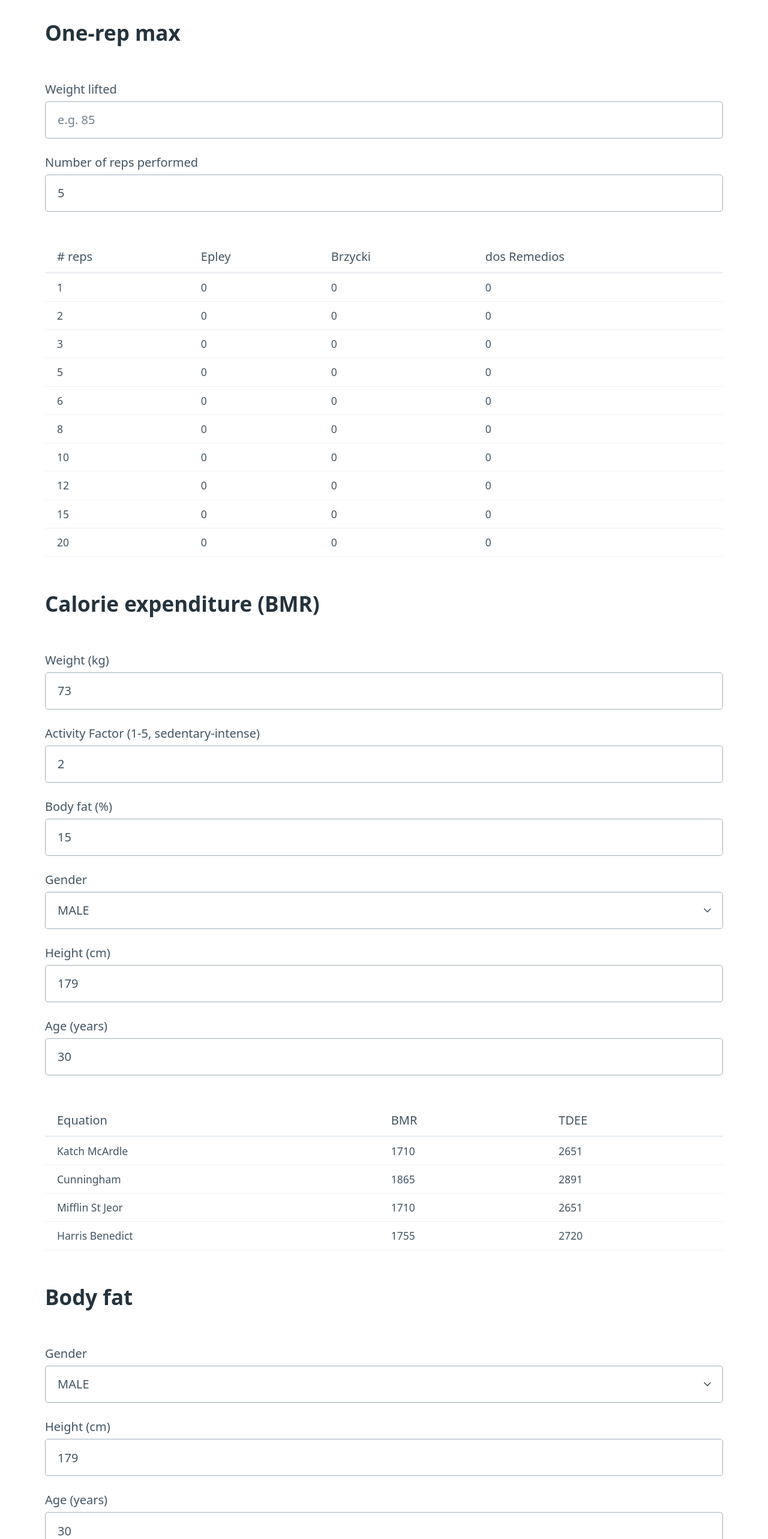
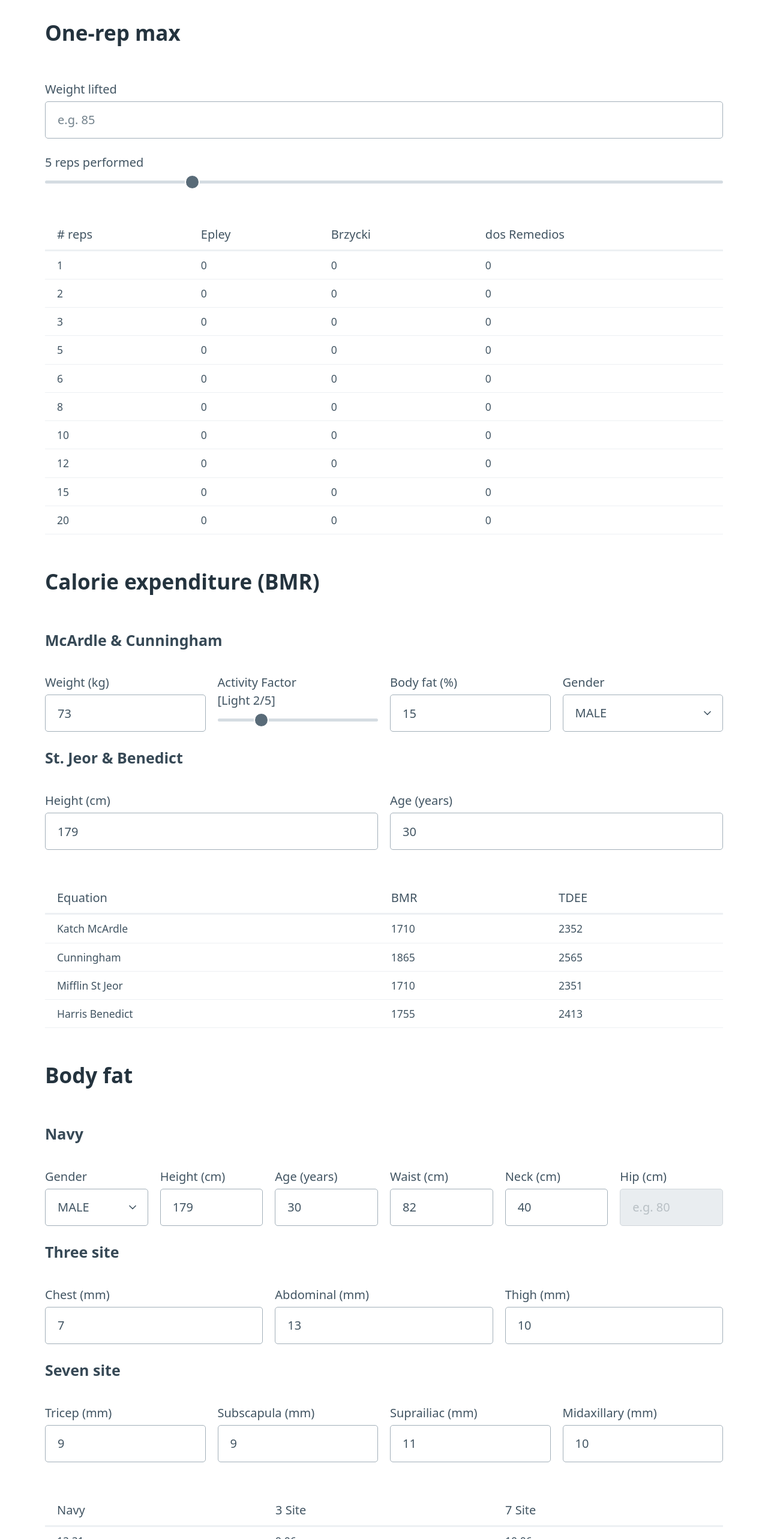
Before and after one commit to nutratech/web.2023, a SvelteKit app: page /calculators in a window 1280 px wide. Shown: the part 234-2800 px from the top of the page at 60% size. Built offline with nearby package versions, Linux system fonts and the light colour scheme.

Commit message:
UI enhancements, fix activityLevel offset by 1 bug
fix editorconfig: tabs js/ts

bump version 0.3.1

```diff
--- a/package.json
+++ b/package.json
@@ -1,6 +1,6 @@
 {
 	"name": "nutra-web",
-	"version": "0.3.0",
+	"version": "0.3.1",
 	"private": true,
 	"scripts": {
 		"dev": "vite dev",
--- a/src/routes/calculators/+page.svelte
+++ b/src/routes/calculators/+page.svelte
@@ -45,6 +45,14 @@
 	let bmrTableData: (number | string)[][] = [];
 
 	let bmrActivityLevel = 2;
+	let bmrActivityLevelStrDict: Record<number, string> = {
+		1: 'Sedentary 1/5',
+		2: 'Light 2/5',
+		3: 'Moderate 3/5',
+		4: 'High 4/5',
+		5: 'Extreme 5/5'
+	};
+
 	let bmrWeight: number | null = 73;
 	let bmrBodyFat: number | null = 15;
 	let gender = 'MALE';
@@ -52,6 +60,7 @@
 	let age: number | null = 30;
 
 	function updateTableBmr() {
+		console.info(bmrActivityLevel);
 		// two required fields for all 4 calculators
 		if (bmrWeight != null && bmrBodyFat != null) {
 			// attempt to calculate
@@ -156,12 +165,11 @@
 			/>
 		</label>
 		<label
-			>Number of reps performed
+			>{ormRepsPerformed} reps performed
 			<input
-				type="number"
+				type="range"
 				min="1"
 				max="20"
-				placeholder="Reps performed, e.g. 10"
 				bind:value={ormRepsPerformed}
 				on:input={updateTable1RM}
 			/>
@@ -194,6 +202,9 @@
 	<!--~~~~~~~~~~~~~~~~~~~~~~~~~~~~~~~~~~~~~~~~~~~~~~~~~~~~~~~~~~~~~~~~-->
 	<h2>Calorie expenditure (BMR)</h2>
 	<form>
+		<!-- McArdle & Cunningham -->
+		<h4>McArdle & Cunningham</h4>
+		<div class="grid">
 			<label>
 				Weight (kg)
 				<input
@@ -205,17 +216,18 @@
 					on:input={updateTableBmr}
 				/>
 			</label>
+			<!-- TODO: tooltip showing info on different levels -->
 			<label>
-			Activity Factor (1-5, sedentary-intense)
+				Activity Factor<br />[{bmrActivityLevelStrDict[bmrActivityLevel]}]
 				<input
-				type="number"
+					type="range"
 					min="1"
 					max="5"
-				placeholder="value from 1 to 5"
 					bind:value={bmrActivityLevel}
 					on:input={updateTableBmr}
 				/>
 			</label>
+
 			<label>
 				Body fat (%)
 				<input
@@ -234,6 +246,11 @@
 					<option>FEMALE</option>
 				</select>
 			</label>
+		</div>
+
+		<!-- St. Jeor & Benedict -->
+		<h4>St. Jeor & Benedict</h4>
+		<div class="grid">
 			<label>
 				Height (cm)
 				<input
@@ -256,6 +273,7 @@
 					on:input={updateTableBmr}
 				/>
 			</label>
+		</div>
 	</form>
 
 	<!-- Table -->
@@ -283,6 +301,9 @@
 	<!--~~~~~~~~~~~~~~~~~~~~~~~~~~~~~~~~~~~~~~~~~~~~~~~~~~~~~~~~~~~~~~~~-->
 	<h2>Body fat</h2>
 	<form>
+		<!-- Navy values -->
+		<h4>Navy</h4>
+		<div class="grid">
 			<label>
 				Gender
 				<select bind:value={gender} on:change={updateTableBmr}>
@@ -347,7 +368,11 @@
 					on:input={updateTableBf}
 				/>
 			</label>
+		</div>
+
 		<!-- Three site values -->
+		<h4>Three site</h4>
+		<div class="grid">
 			<label>
 				Chest (mm)
 				<input
@@ -381,7 +406,11 @@
 					on:input={updateTableBf}
 				/>
 			</label>
+		</div>
+
 		<!-- Seven site values -->
+		<h4>Seven site</h4>
+		<div class="grid">
 			<label>
 				Tricep (mm)
 				<input
@@ -426,6 +455,7 @@
 					on:input={updateTableBf}
 				/>
 			</label>
+		</div>
 	</form>
 
 	<!-- Table -->
@@ -451,6 +481,9 @@
 	<!--~~~~~~~~~~~~~~~~~~~~~~~~~~~~~~~~~~~~~~~~~~~~~~~~~~~~~~~~~~~~~~~~-->
 	<h2>Lean body limits (young men)</h2>
 	<form>
+		<!-- Berkhan & Helms values -->
+		<h4>Berkhan & Helms</h4>
+		<div class="grid">
 			<label>
 				Height (cm)
 				<input
@@ -473,6 +506,11 @@
 					on:input={updateTableLbl}
 				/>
 			</label>
+		</div>
+
+		<!-- Casey Butt values -->
+		<h4>Casey Butt, PhD</h4>
+		<div class="grid">
 			<label>
 				Wrist (cm)
 				<input
@@ -495,25 +533,27 @@
 					on:input={updateTableLbl}
 				/>
 			</label>
+		</div>
 	</form>
 
-	<p>NOTE: Chest and other values are in inches.</p>
 	<!-- Table -->
+	<p><b>NOTE:</b> Chest and subsequent values are in inches.</p>
 	<table>
 		<thead>
 			<tr>
 				<th>Equation</th>
 				<th>Condition</th>
 				<th>Weight</th>
-				<th>Lean mass</th>
-				<th>Chest</th>
-				<th>Arm</th>
-				<th>Forearm</th>
-				<th>Neck</th>
-				<th>Thigh</th>
-				<th>Calf</th>
+				<!--<th>Lean mass</th>-->
+				<!--<th>Chest</th>-->
+				<!--<th>Arm</th>-->
+				<!--<th>Forearm</th>-->
+				<!--<th>Neck</th>-->
+				<!--<th>Thigh</th>-->
+				<!--<th>Calf</th>-->
 			</tr>
 		</thead>
+		<!-- TODO: Split last 7 elements (chest - calf) into separate table -->
 		<tbody>
 			{#each Object.values(lblTableData) as row}
 				<tr>
--- a/src/routes/calculators/+page.ts
+++ b/src/routes/calculators/+page.ts
@@ -141,7 +141,7 @@ export function _calcBmrTableData(
 	height: number | null,
 	age: number | null
 ): (number | string)[][] {
-	const activityFactor = activityFactors[activityLevel];
+	const activityFactor = activityFactors[activityLevel - 1];
 
 	// Compute results
 	let rows =
@@ -314,21 +314,21 @@ function lblCasey(
 		// condition
 		`${desiredBodyFat}% body fat`,
 		// weight
-		`${weight} lbs`,
-		// lbm
-		`${lbm} lbs`,
-		// chest
-		Number((1.625 * wrist + 1.3682 * ankle + 0.3562 * height).toFixed(2)),
-		// arm
-		Number((1.1709 * wrist + 0.135 * height).toFixed(2)),
-		// forearm
-		Number((0.95 * wrist + 0.1041 * height).toFixed(2)),
-		// neck
-		Number((1.1875 * wrist + 0.1301 * height).toFixed(2)),
-		// thigh
-		Number((1.4737 * ankle + 0.1918 * height).toFixed(2)),
-		// calf
-		Number((0.9812 * ankle + 0.125 * height).toFixed(2))
+		`${weight} lbs`
+		// // lbm
+		// `${lbm} lbs`,
+		// // chest
+		// Number((1.625 * wrist + 1.3682 * ankle + 0.3562 * height).toFixed(2)),
+		// // arm
+		// Number((1.1709 * wrist + 0.135 * height).toFixed(2)),
+		// // forearm
+		// Number((0.95 * wrist + 0.1041 * height).toFixed(2)),
+		// // neck
+		// Number((1.1875 * wrist + 0.1301 * height).toFixed(2)),
+		// // thigh
+		// Number((1.4737 * ankle + 0.1918 * height).toFixed(2)),
+		// // calf
+		// Number((0.9812 * ankle + 0.125 * height).toFixed(2))
 	];
 }
 
```
Also changed, not shown: 1 other file (tests, documents, lock files or other folders). Lines whose indentation alone changed are shown as unchanged.
